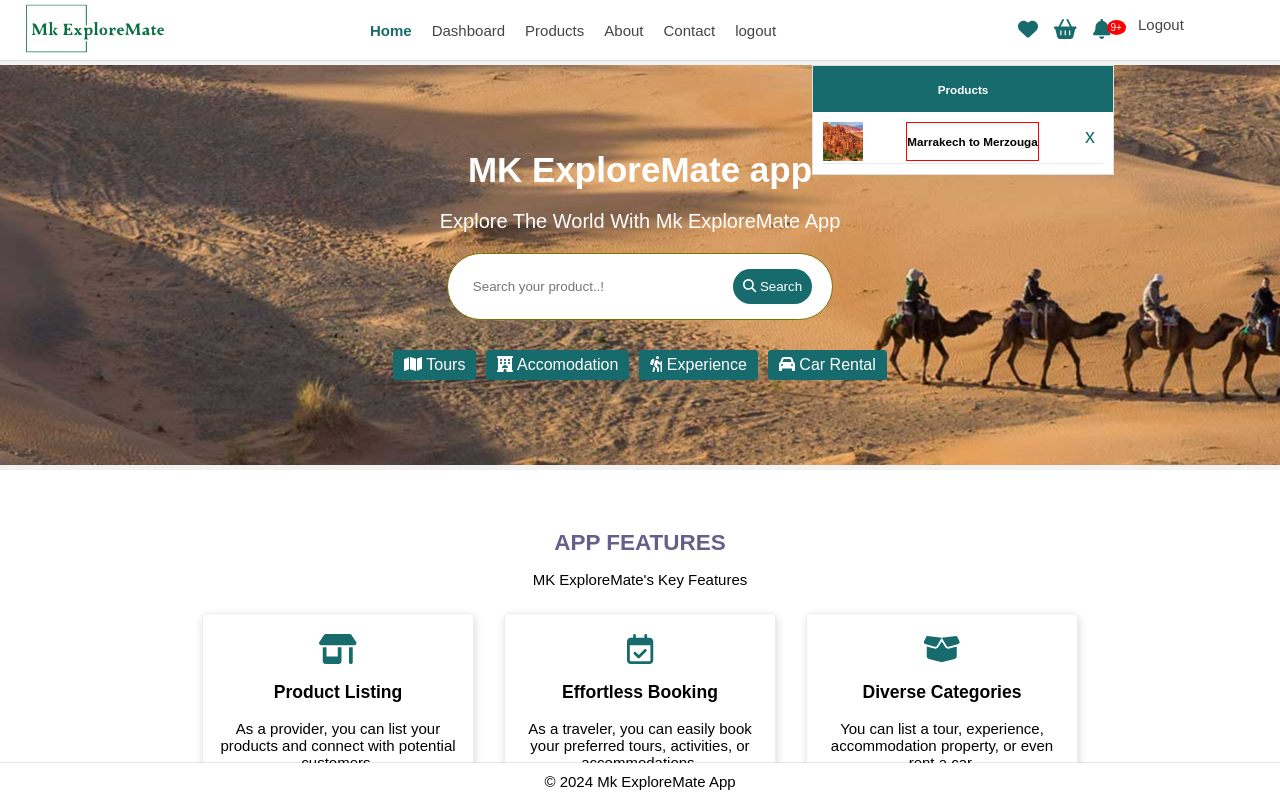
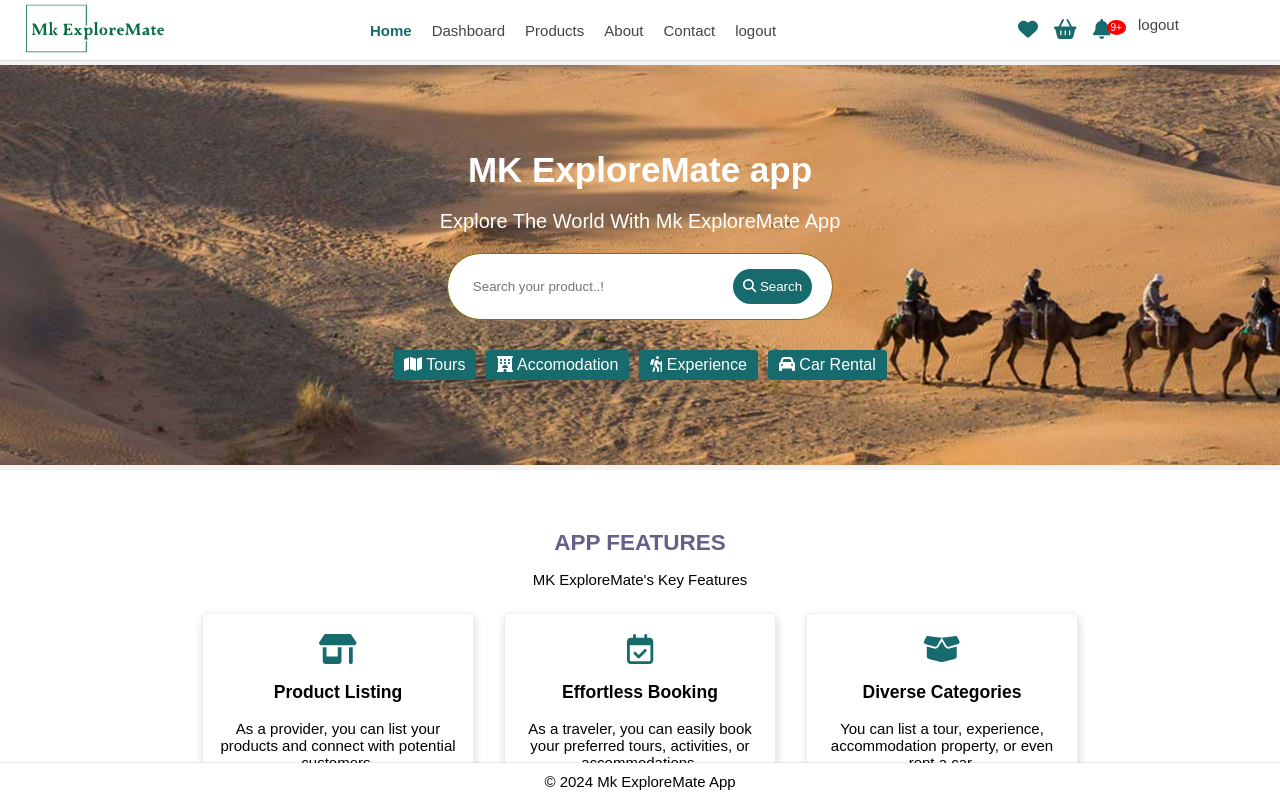
Before and after one commit to handskadi/mk-exploremate-app, a React (Vite) app in the folder Frontend/: page / in a window 1280 px wide. Shown: the top 798 px of the page. Built offline with nearby package versions, Linux system fonts and the light colour scheme; data requests are answered from the project's data file.

Commit message:
create login States and props
create states for login feature
pass props from app to header and to login page

```diff
--- a/Frontend/src/App.jsx
+++ b/Frontend/src/App.jsx
@@ -11,8 +11,11 @@ import AddNewProduct from "./pages/AddNewProduct/AddNewProduct";
 function App() {
   const [data, setData] = useState([]);
   const [reviews, setReviews] = useState([]);
+  // const [wishListProducts, setWishListProducts] = useState([]);
+  // const [cartProducts, setCartProducts] = useState([]);
   const [wishlistCount, setWishlistCount] = useState(0);
   const [addTpCartCount, setAddTpCartCount] = useState(0);
+  const [isLoggedIn, setIsLoggedIn] = useState(true);
 
   useEffect(() => {
     fetch("http://localhost:8000/tours")
@@ -35,8 +38,55 @@ function App() {
           index
           element={
             <Home
+              reviews={reviews}
               products={data}
-              reviews={reviews}
+              wishlistCount={wishlistCount}
+              setWishlistCount={setWishlistCount}
+              addTpCartCount={addTpCartCount}
+              setAddTpCartCount={setAddTpCartCount}
+              isLoggedIn={isLoggedIn}
+              setIsLoggedIn={setIsLoggedIn}
+            />
+          }
+        />
+        <Route
+          path="/dashboard"
+          element={
+            <Dashboard
+              products={data}
+              wishlistCount={wishlistCount}
+              setWishlistCount={setWishlistCount}
+              addTpCartCount={addTpCartCount}
+              setAddTpCartCount={setAddTpCartCount}
+              isLoggedIn={isLoggedIn}
+              setIsLoggedIn={setIsLoggedIn}
+            />
+          }
+        />
+        <Route
+          path="/products"
+          element={
+            <Products
+              products={data}
+              setData={setData}
+              wishlistCount={wishlistCount}
+              setWishlistCount={setWishlistCount}
+              addTpCartCount={addTpCartCount}
+              setAddTpCartCount={setAddTpCartCount}
+              isLoggedIn={isLoggedIn}
+              setIsLoggedIn={setIsLoggedIn}
+            />
+          }
+        />
+        <Route path="/about" element={<About />} />
+        <Route path="/contact" element={<Contact />} />
+        <Route
+          path="/login"
+          element={
+            <Login
+              isLoggedIn={isLoggedIn}
+              setIsLoggedIn={setIsLoggedIn}
+              products={data}
               wishlistCount={wishlistCount}
               setWishlistCount={setWishlistCount}
               addTpCartCount={addTpCartCount}
@@ -44,17 +94,20 @@ function App() {
             />
           }
         />
-        <Route path="/dashboard" element={<Dashboard />} />
-        <Route
-          path="/products"
-          element={<Products products={data} setData={setData} />}
-        />
-        <Route path="/about" element={<About />} />
-        <Route path="/contact" element={<Contact />} />
-        <Route path="/login" element={<Login />} />
         <Route
           path="/add-product"
-          element={<AddNewProduct setProducts={setData} />}
+          element={
+            <AddNewProduct
+              setProducts={setData}
+              products={data}
+              wishlistCount={wishlistCount}
+              setWishlistCount={setWishlistCount}
+              addTpCartCount={addTpCartCount}
+              setAddTpCartCount={setAddTpCartCount}
+              isLoggedIn={isLoggedIn}
+              setIsLoggedIn={setIsLoggedIn}
+            />
+          }
         />
       </Routes>
     </BrowserRouter>
--- a/Frontend/src/compenents/Header/Header.jsx
+++ b/Frontend/src/compenents/Header/Header.jsx
@@ -8,6 +8,8 @@ function Header({
   setWishlistCount,
   addTpCartCount,
   setAddTpCartCount,
+  isLoggedIn,
+  setIsLoggedIn,
 }) {
   return (
     <header className={styles.header}>
@@ -17,6 +19,8 @@ function Header({
         setWishlistCount={setWishlistCount}
         addTpCartCount={addTpCartCount}
         setAddTpCartCount={setAddTpCartCount}
+        isLoggedIn={isLoggedIn}
+        setIsLoggedIn={setIsLoggedIn}
       />
     </header>
   );
@@ -25,6 +29,8 @@ function Header({
 Header.propTypes = {
   wishlistCount: PropTypes.number,
   setWishlistCount: PropTypes.func,
+  setIsLoggedIn: PropTypes.func,
+  isLoggedIn: PropTypes.bool,
   addTpCartCount: PropTypes.number,
   setAddTpCartCount: PropTypes.func,
 };
--- a/Frontend/src/compenents/MainNav/MainNav.jsx
+++ b/Frontend/src/compenents/MainNav/MainNav.jsx
@@ -14,8 +14,10 @@ import {
 } from "@fortawesome/free-solid-svg-icons";
 import { faEnvelope } from "@fortawesome/free-regular-svg-icons";
 import NotificationPanel from "../NotificationPanel/NotificationPanel";
+import { useState } from "react";
 
-function MainNav({ wishlistCount, addTpCartCount }) {
+function MainNav({ wishlistCount, addTpCartCount, isLoggedIn }) {
+  const [isOpen, setIsOpen] = useState(false);
   return (
     <>
       <nav className={styles.mainNav}>
@@ -28,6 +30,8 @@ function MainNav({ wishlistCount, addTpCartCount }) {
               <span className={styles.text}>Home</span>
             </NavLink>
           </li>
+          {isLoggedIn && (
+            <>
               <li>
                 <NavLink to="/dashboard">
                   <span className={styles.icon}>
@@ -36,6 +40,7 @@ function MainNav({ wishlistCount, addTpCartCount }) {
                   <span className={styles.text}>Dashboard</span>
                 </NavLink>
               </li>
+
               <li>
                 <NavLink to="/products">
                   <span className={styles.icon}>
@@ -44,6 +49,8 @@ function MainNav({ wishlistCount, addTpCartCount }) {
                   <span className={styles.text}> Products</span>
                 </NavLink>
               </li>
+            </>
+          )}
           <li>
             <NavLink to="/about">
               <span className={styles.icon}>
@@ -74,10 +81,14 @@ function MainNav({ wishlistCount, addTpCartCount }) {
       <div className={styles.rightNav}>
         <ul>
           <li className={styles.shoppingTools}>
-            <button>
+            <button
+              onClick={() => {
+                if (wishlistCount > 0) setIsOpen(!isOpen);
+              }}
+            >
               <FontAwesomeIcon icon={faHeart} />
               {wishlistCount > 0 && <span>{wishlistCount}</span>}
-              <NotificationPanel />
+              <NotificationPanel isOpen={isOpen} setIsOpen={setIsOpen} />
             </button>
             <button>
               <FontAwesomeIcon icon={faBasketShopping} />
@@ -89,7 +100,7 @@ function MainNav({ wishlistCount, addTpCartCount }) {
             </button>
           </li>
           <li>
-            <NavLink to="/login">Logout</NavLink>
+            <NavLink to="/login">{isLoggedIn ? "logout" : "Login"}</NavLink>
           </li>
         </ul>
       </div>
@@ -100,5 +111,7 @@ function MainNav({ wishlistCount, addTpCartCount }) {
 MainNav.propTypes = {
   wishlistCount: PropTypes.number,
   addTpCartCount: PropTypes.number,
+  isLoggedIn: PropTypes.bool,
+  setIsLoggedIn: PropTypes.func,
 };
 export default MainNav;
--- a/Frontend/src/compenents/NotificationPanel/NotificationPanel.jsx
+++ b/Frontend/src/compenents/NotificationPanel/NotificationPanel.jsx
@@ -1,8 +1,12 @@
-import  styles from "./NotificationPanel.module.css"
+import styles from "./NotificationPanel.module.css";
+import PropTypes from "prop-types";
 
-function NotificationPanel() {
+function NotificationPanel({ isOpen }) {
   return (
-    <div className={styles.notificationPanel}>
+    <div
+      className={styles.notificationPanel}
+      style={{ display: isOpen ? "block" : "none" }}
+    >
       <div className={styles.notificationHeader}>
         <h3>Products</h3>
       </div>
@@ -11,16 +15,17 @@ function NotificationPanel() {
           <img src="http://localhost:5173/images/tours/image2.jpg" alt="#" />
           <div className={styles.noticationText}>
             <h3>Marrakech to Merzouga </h3>
-
           </div>
           <div className={styles.notificationActionButtons}>
             <button>x</button>
           </div>
         </div>
       </div>
+    </div>
+  );
+}
+NotificationPanel.propTypes = {
+  isOpen: PropTypes.bool,
+};
 
-    </div>
-  )
-}
-
-export default NotificationPanel
+export default NotificationPanel;
--- a/Frontend/src/compenents/NotificationPanel/NotificationPanel.module.css
+++ b/Frontend/src/compenents/NotificationPanel/NotificationPanel.module.css
@@ -2,36 +2,44 @@
   position: absolute;
   font-size: 10px;
   background: #fff;
-
   width: 300px;
-  bottom: -132px;
+  min-height: 300px;
+  bottom: -332px;
   right: -70px;
   border: 1px solid rgba(0, 0, 0, 0.123);
   cursor: default;
-
+  display: none;
+  z-index: 3;
 }
 .notificationHeader {
   background: #186b6d;
   color: #fff;
   padding: 5px 10px;
 }
-.notificationPanel .noticationList {
+.noticationList {
   padding: 10px;
 }
 
-.notificationPanel .notificationItem {
+.notificationItem {
   display: flex;
   flex-flow: wrap row;
   justify-content: space-between;
   padding-bottom: 2px;
   color: #000;
+  align-items: center;
   border-bottom: 1px solid rgba(0, 0, 0, 0.082);
+}
+.notificationItem img {
+  width: 40px;
+  padding-right: 5px;
+  margin-right: auto;
 }
 .noticationText {
   justify-self: flex-start;
-  border: 1px solid red;
+  text-align: left;
+  margin-right: auto;
 }
-.notificationPanel .notificationItem img {
-    width: 40px;
-    padding-right: 5px;
+
+.notificationActionButtons {
+  margin-left: auto;
 }
--- a/Frontend/src/pages/Home/Home.jsx
+++ b/Frontend/src/pages/Home/Home.jsx
@@ -16,6 +16,8 @@ function Home({
   addTpCartCount,
   setAddTpCartCount,
   reviews,
+  isLoggedIn,
+  setIsLoggedIn,
 }) {
   return (
     <>
@@ -24,6 +26,8 @@ function Home({
         setWishlistCount={setWishlistCount}
         addTpCartCount={addTpCartCount}
         setAddTpCartCount={setAddTpCartCount}
+        isLoggedIn={isLoggedIn}
+        setIsLoggedIn={setIsLoggedIn}
       />
       <div className={styles.container}>
         <Slider />
@@ -53,5 +57,7 @@ Home.propTypes = {
   setWishlistCount: PropTypes.func,
   addTpCartCount: PropTypes.number,
   setAddTpCartCount: PropTypes.func,
+  isLoggedIn: PropTypes.bool,
+  setIsLoggedIn: PropTypes.func,
 };
 export default Home;
--- a/Frontend/src/pages/Login/Login.jsx
+++ b/Frontend/src/pages/Login/Login.jsx
@@ -1,7 +1,19 @@
+import Footer from "../../compenents/Footer/Footer";
 import Header from "../../compenents/Header/Header";
+import PropTypes from "prop-types";
 
-function Login() {
-  return <Header />;
+function Login({ isLoggedIn, setIsLoggedIn }) {
+  return (
+    <>
+      <Header isLoggedIn={isLoggedIn} setIsLoggedIn={setIsLoggedIn} />
+      <Footer />
+    </>
+  );
 }
 
+Login.propTypes = {
+  isLoggedIn: PropTypes.bool,
+  setIsLoggedIn: PropTypes.fun,
+};
+
 export default Login;
```
Lines whose indentation alone changed are shown as unchanged.
